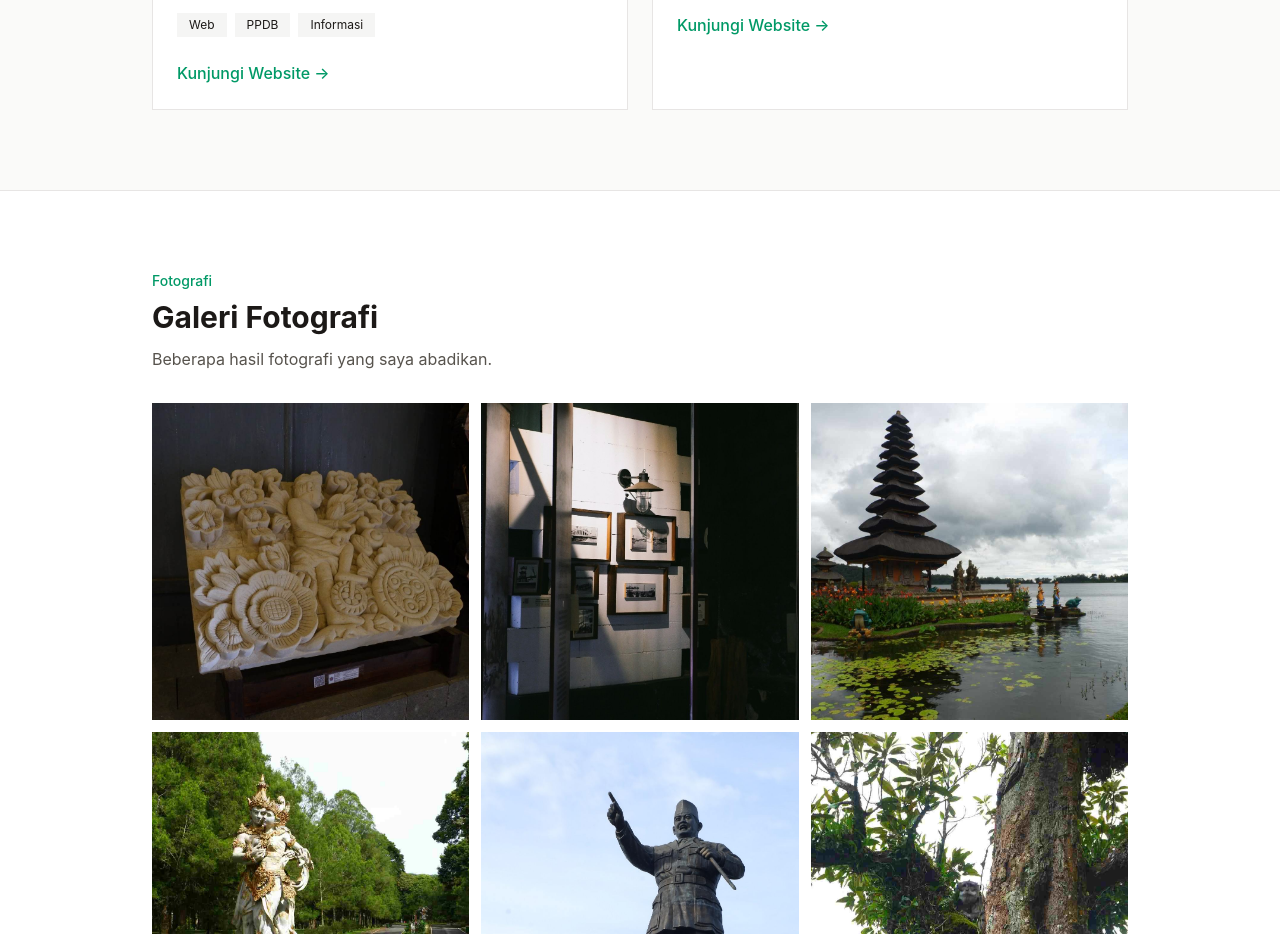
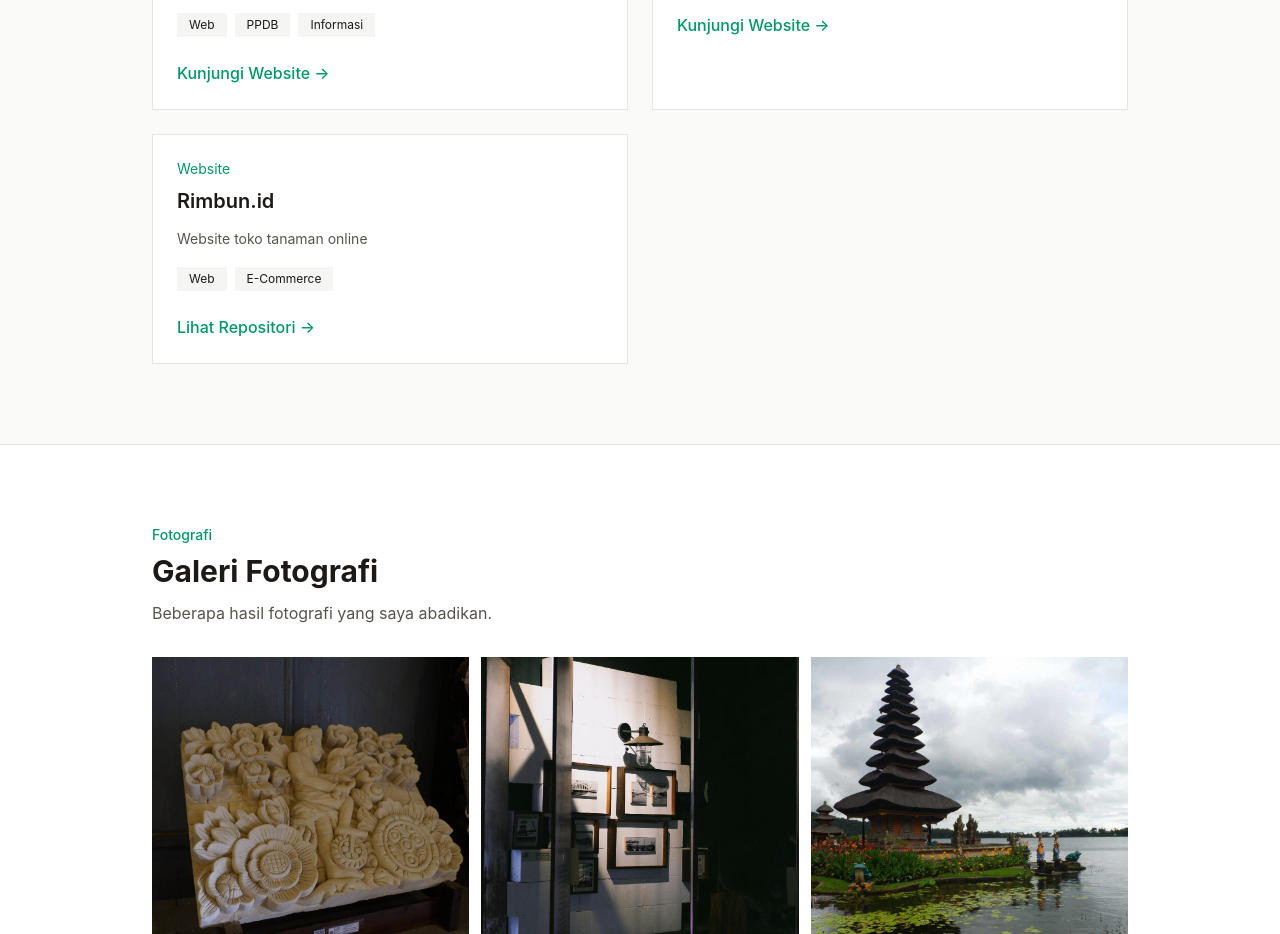
Before and after one commit to AryaDewata/web-profile-tailwind, a website: page public/index.html in a window 1280 px wide. Shown: the part 2040-2974 px from the top of the page. Drawn offline with Linux system fonts and the light colour scheme.

Commit message:
new project added

```diff
--- a/public/index.html
+++ b/public/index.html
@@ -517,6 +517,53 @@
 
                     </article>
 
+                    <!-- PROYEK KELIMA -->
+                    <article class="border border-stone-200 bg-white
+                        dark:border-stone-800 dark:bg-stone-950">
+
+                        <div class="p-6">
+
+                            <p class="text-sm text-emerald-600 dark:text-emerald-400">
+                                Website
+                            </p>
+
+                            <h3 class="mt-2 text-xl font-semibold">
+                                Rimbun.id
+                            </h3>
+
+                            <p class="mt-3 text-sm leading-6 text-stone-600 dark:text-stone-400">
+                                Website toko tanaman online
+                            </p>
+
+
+                            <div class="mt-4 flex flex-wrap gap-2">
+
+                                <span class="bg-stone-100 px-3 py-1 text-xs dark:bg-stone-800">
+                                    Web
+                                </span>
+
+                                <span class="bg-stone-100 px-3 py-1 text-xs dark:bg-stone-800">
+                                    E-Commerce
+                                </span>
+
+                            </div>
+
+
+                            <a href="https://github.com/madearyaastawa/rimbun.id" target="_blank"
+                                rel="noopener noreferrer" class="mt-6 inline-block font-medium text-emerald-600
+                                hover:text-emerald-700
+                                focus:outline-none focus-visible:ring-2
+                                focus-visible:ring-emerald-500
+                                dark:text-emerald-400">
+
+                                Lihat Repositori →
+
+                            </a>
+
+                        </div>
+
+                    </article>
+
                 </div>
 
             </div>
```
